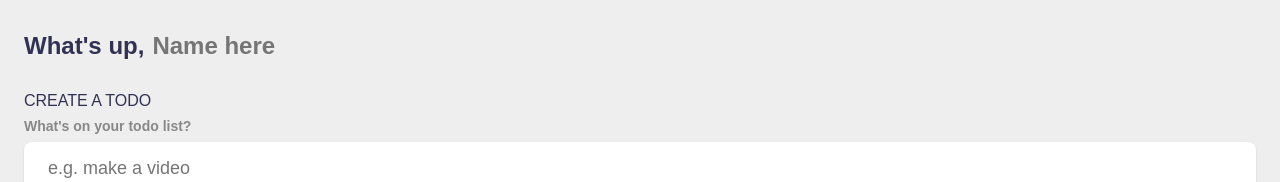
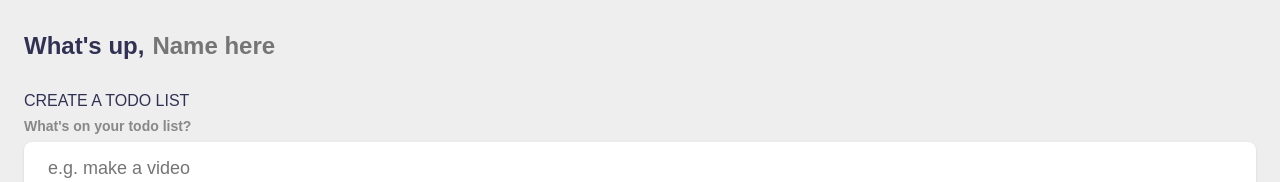
Before and after one commit to GraciouxMbanugo/Todo-List-App, a Vue app: page / in a window 1280 px wide. Shown: the top 182 px of the page. Built offline with nearby package versions, Linux system fonts and the light colour scheme.

Commit message:
updated todolist

```diff
--- a/src/App.vue
+++ b/src/App.vue
@@ -56,7 +56,7 @@ import { ref, onMounted, computed, watch } from 'vue'
 
 
             <section class="create-todo">
-                <h3>CREATE A TODO</h3>
+                <h3>CREATE A TODO LIST</h3>
 
                 <form id="new-todo-form" @submit.prevent="addTodo">
                     <h4>What's on your todo list?</h4>
```
